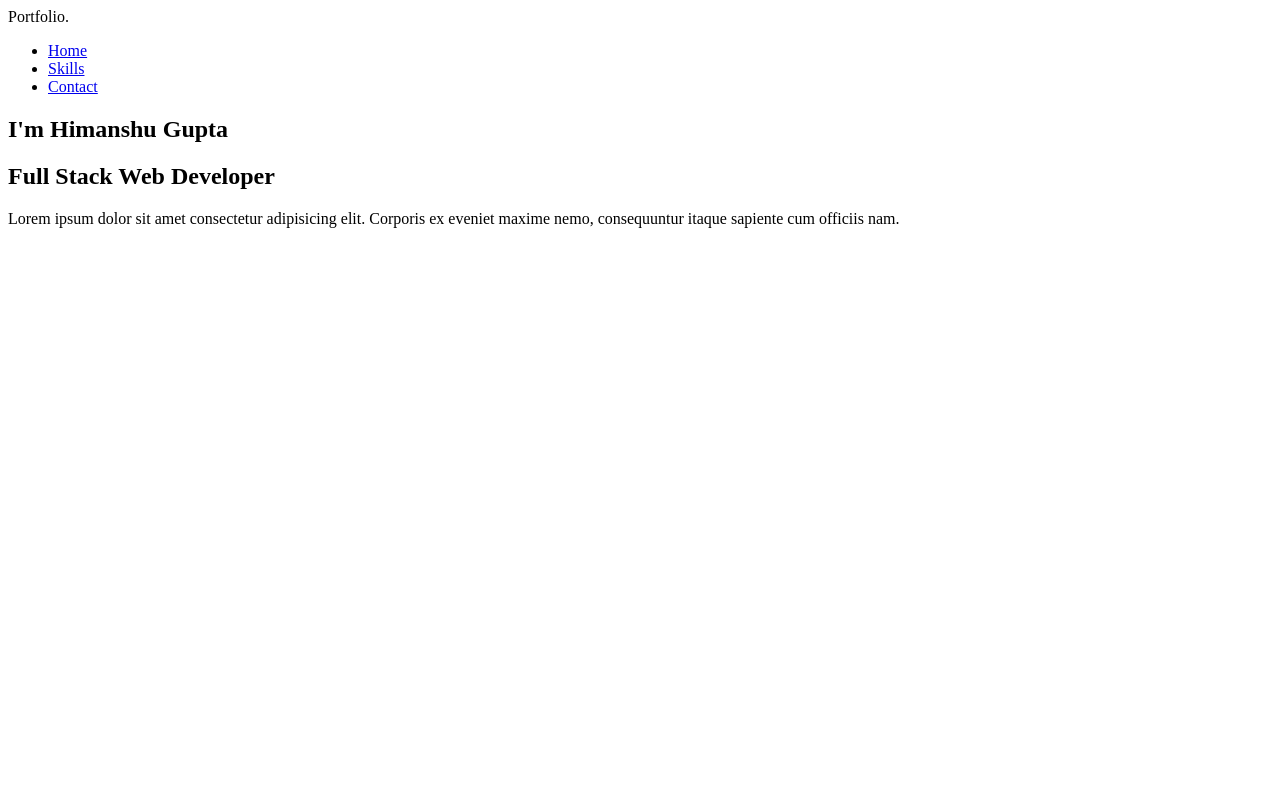
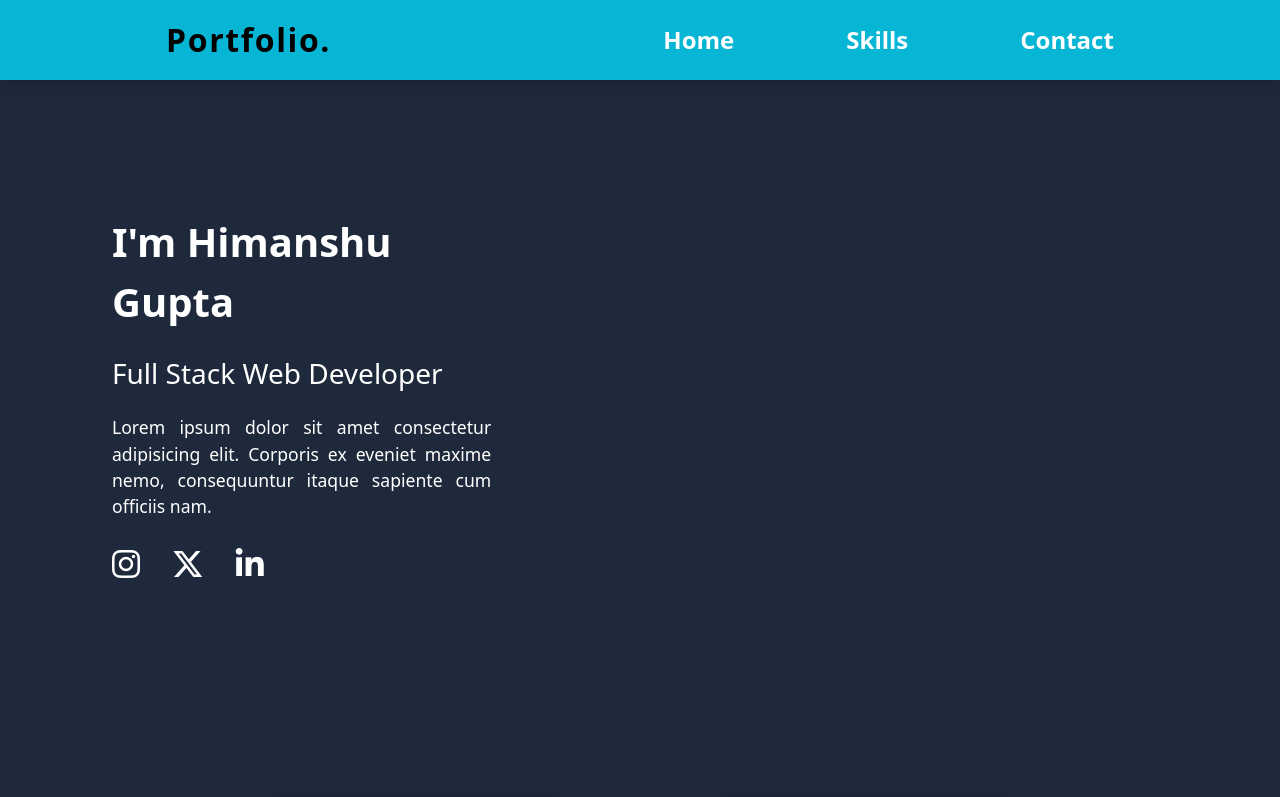
Before and after one commit to HimanshuGupta0011/responsive_portfolio, a plain HTML site: page index.html in a window 1280 px wide. Shown: the top 797 px of the page. Drawn offline with Linux system fonts and the light colour scheme; the site is published under a folder, as on GitHub Pages, so addresses that start at the root find nothing.

```diff
--- a/index.html
+++ b/index.html
@@ -4,7 +4,7 @@
     <meta charset="UTF-8" />
     <meta name="viewport" content="width=device-width, initial-scale=1.0" />
     <title>Himanshu Gupta | Full Stack Web Developer</title>
-    <link rel="stylesheet" crossorigin href="/assets/index-eRxp2lLh.css">
+    <link rel="stylesheet" crossorigin href="./assets/index-eRxp2lLh.css">
   </head>
   <body class="bg-slate-800 text-white">
     <!-- Navbar -->
```
